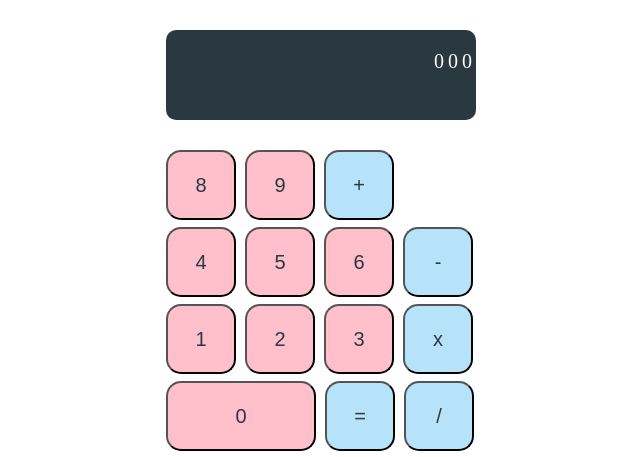
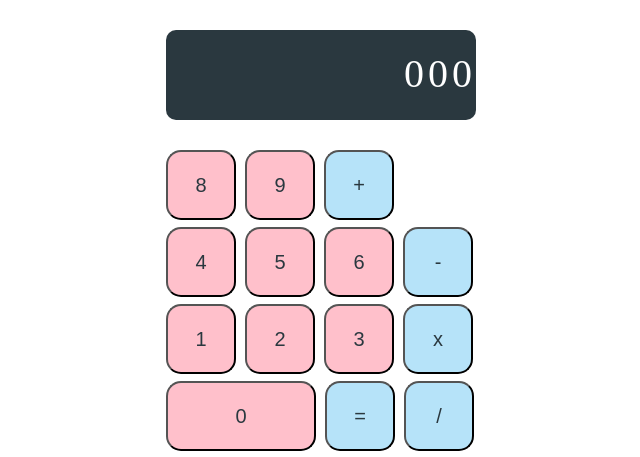
Before and after one commit to nurlailifajriyah/webapp-hw, a Django app: template homework/2/calculator/templates/calculator.html in a window 1280 px wide. Shown: the top 457 px of the page, without its empty margins (147-787 px from the left). Run offline with Django 3.2, Linux system fonts and the light colour scheme; the template is opened without the code that fills it: most values are stand-ins (such as "Sample title", 1, 10 or a date in 2020).

Commit message:
Change font size

```diff
--- a/homework/2/calculator/static/index.css
+++ b/homework/2/calculator/static/index.css
@@ -13,7 +13,7 @@
     background:#3b3535;
     color:#fff;
     padding-top:20px;
-    font-size:20px;
+    font-size:40px;
     letter-spacing: 4px;
     background-color: #2a383f;
     position: relative;
```
